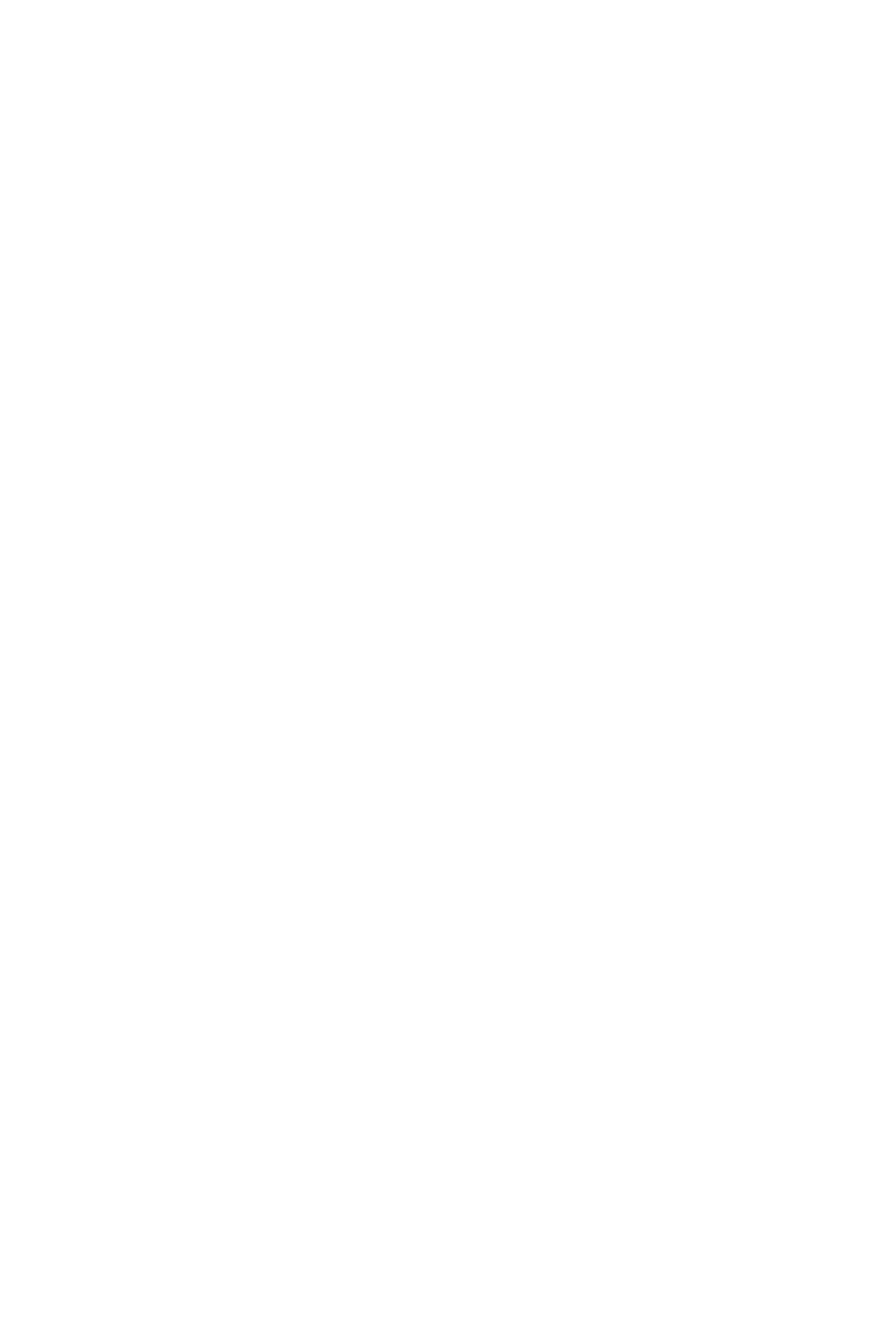
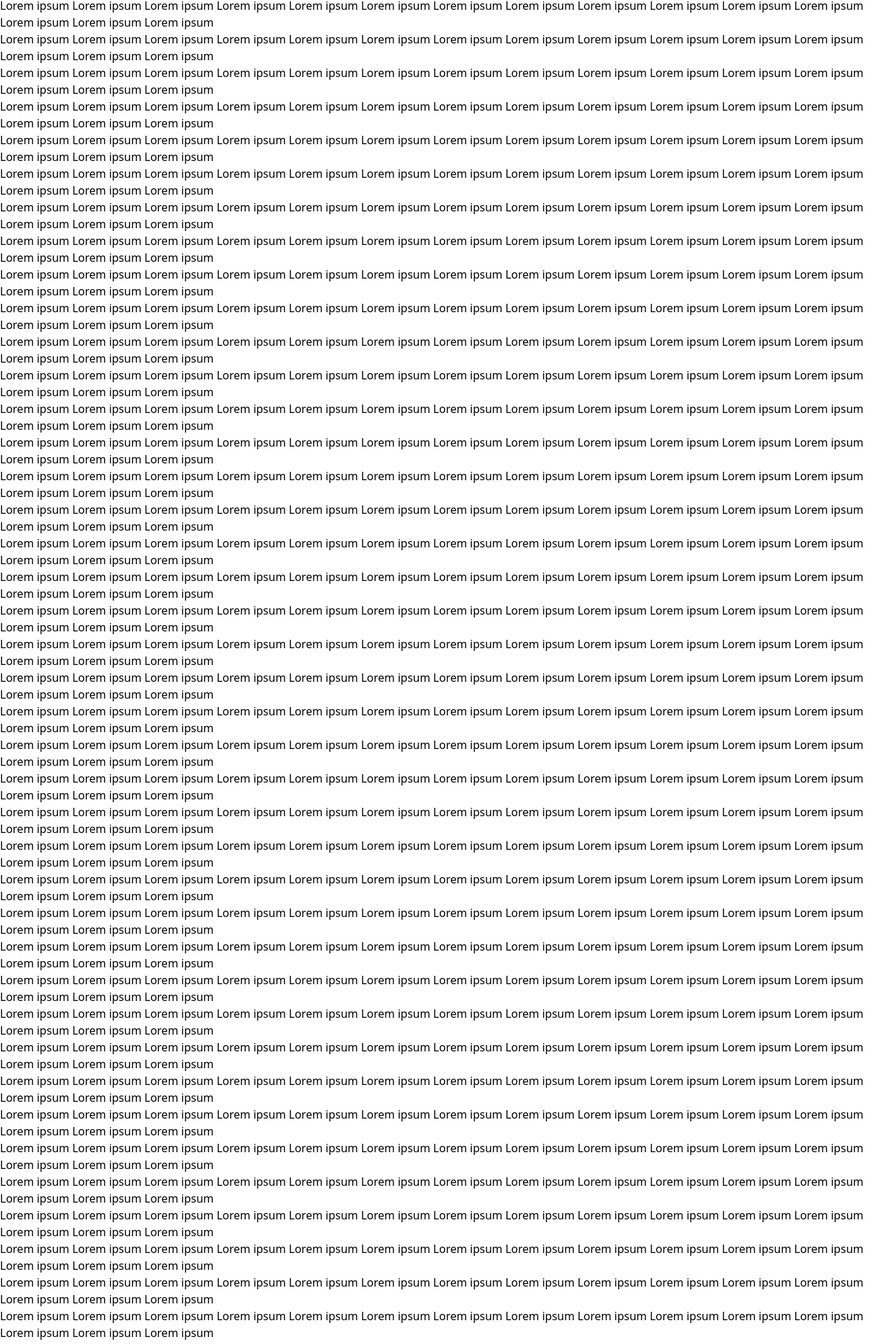
Before and after one commit to khianvictorycalderon/Exponentium-Construction, a React (Vite) app: page / in a window 1280 px wide. Shown: the part 852-2772 px from the top of the page at 70% size. Before the commit the page ends 800 px from the top, so only its background shows below. Built offline with nearby package versions, Linux system fonts and the light colour scheme.

Commit message:
Added temporary lorem + Updated hero

```diff
--- a/src/App.tsx
+++ b/src/App.tsx
@@ -7,52 +7,69 @@ import { FiCreditCard } from "react-icons/fi";
 import { NavBarDivClassname, NavBarButton } from "./component/navbar-button";
 import { Hero } from "./component/hero";
 import { BaseText } from "./component/typography";
+import { useOnScrollAt } from "./utility/scroll-detection";
+import { useState } from "react";
+import { slideToID } from "./utility/slide-to-section";
 
 export default function App() {
+
+  const [navbarBG, setNavbarBG] = useState<string>("bg-transparent");
+  useOnScrollAt(
+    "hero-section",
+    () => setNavbarBG("lg:bg-transparent bg-slate-700"),
+    () => setNavbarBG("bg-slate-700")
+  );
+
+  // Section IDs
+  const sectionIDs = {
+    hero: "hero-section"
+  }
+
   return (
     <>
 
       <NavBar
-        className="bg-transparent text-white"
+        className={`${navbarBG} text-white`}
         image="icons/exponentium-construction.png"
         title="Exponentium"
         buttonsAlignment="right"
         buttons={[
           {
             label: <NavBarButton><><CiHome size={32} strokeWidth={1.25}/>Home</></NavBarButton>,
-            action: () => alert("Clicked Home"),
+            action: () => slideToID(sectionIDs.hero),
             className: NavBarDivClassname
           },
           {
             label: <NavBarButton><><CiSettings size={32} strokeWidth={0.6}/>Services</></NavBarButton>,
-            action: () => alert("Clicked Services"),
+            action: () => slideToID(""),
             className: NavBarDivClassname
           },
           {
             label: <NavBarButton><><CiCircleInfo  size={32} strokeWidth={0.8}/>About</></NavBarButton>,
-            action: () => alert("Clicked About"),
+            action: () => slideToID(""),
             className: NavBarDivClassname
           },
           {
             label: <NavBarButton><><FiBriefcase  size={32} strokeWidth={1.6}/>Projects</></NavBarButton>,
-            action: () => alert("Clicked Projects"),
+            action: () => slideToID(""),
             className: NavBarDivClassname
           },
           {
             label: <NavBarButton><><FiCreditCard  size={32} strokeWidth={1.8}/>Certificates</></NavBarButton>,
-            action: () => alert("Clicked Certificates"),
+            action: () => slideToID(""),
             className: NavBarDivClassname
           },
         ]}
       />
 
+      <div id={sectionIDs.hero}>
         <Hero
           background="linear-gradient(135deg, #FFA600, #FF3B05)"
           heading="Building the Future"
           subheading="We shape cities and strengthen communities through innovative construction solutions."
           cta_buttons={[
             <button
-            onClick={() => alert("Clicked Contact Us!")}
+              onClick={() => slideToID("")}
               className="bg-purple-800 hover:bg-purple-700 text-white px-6 py-3 rounded w-full duration-300 transition cursor-pointer"
               >
               <BaseText className="text-white font-semibold">Contact Us</BaseText>
@@ -61,6 +78,139 @@ export default function App() {
           logo="images/hero/Construction-Workers.png"
           dark_cover_opacity={0}
         />
+      </div>
+
+      {/* Below are temporary lorem ipsum sections */}
+      <p>
+        Lorem ipsum Lorem ipsum Lorem ipsum Lorem ipsum Lorem ipsum Lorem ipsum Lorem ipsum Lorem ipsum Lorem ipsum Lorem ipsum Lorem ipsum Lorem ipsum Lorem ipsum Lorem ipsum Lorem ipsum
+      </p>
+      <p>
+        Lorem ipsum Lorem ipsum Lorem ipsum Lorem ipsum Lorem ipsum Lorem ipsum Lorem ipsum Lorem ipsum Lorem ipsum Lorem ipsum Lorem ipsum Lorem ipsum Lorem ipsum Lorem ipsum Lorem ipsum
+      </p>
+      <p>
+        Lorem ipsum Lorem ipsum Lorem ipsum Lorem ipsum Lorem ipsum Lorem ipsum Lorem ipsum Lorem ipsum Lorem ipsum Lorem ipsum Lorem ipsum Lorem ipsum Lorem ipsum Lorem ipsum Lorem ipsum
+      </p>
+      <p>
+        Lorem ipsum Lorem ipsum Lorem ipsum Lorem ipsum Lorem ipsum Lorem ipsum Lorem ipsum Lorem ipsum Lorem ipsum Lorem ipsum Lorem ipsum Lorem ipsum Lorem ipsum Lorem ipsum Lorem ipsum
+      </p>
+      <p>
+        Lorem ipsum Lorem ipsum Lorem ipsum Lorem ipsum Lorem ipsum Lorem ipsum Lorem ipsum Lorem ipsum Lorem ipsum Lorem ipsum Lorem ipsum Lorem ipsum Lorem ipsum Lorem ipsum Lorem ipsum
+      </p>
+      <p>
+        Lorem ipsum Lorem ipsum Lorem ipsum Lorem ipsum Lorem ipsum Lorem ipsum Lorem ipsum Lorem ipsum Lorem ipsum Lorem ipsum Lorem ipsum Lorem ipsum Lorem ipsum Lorem ipsum Lorem ipsum
+      </p>
+      <p>
+        Lorem ipsum Lorem ipsum Lorem ipsum Lorem ipsum Lorem ipsum Lorem ipsum Lorem ipsum Lorem ipsum Lorem ipsum Lorem ipsum Lorem ipsum Lorem ipsum Lorem ipsum Lorem ipsum Lorem ipsum
+      </p>
+      <p>
+        Lorem ipsum Lorem ipsum Lorem ipsum Lorem ipsum Lorem ipsum Lorem ipsum Lorem ipsum Lorem ipsum Lorem ipsum Lorem ipsum Lorem ipsum Lorem ipsum Lorem ipsum Lorem ipsum Lorem ipsum
+      </p>
+      <p>
+        Lorem ipsum Lorem ipsum Lorem ipsum Lorem ipsum Lorem ipsum Lorem ipsum Lorem ipsum Lorem ipsum Lorem ipsum Lorem ipsum Lorem ipsum Lorem ipsum Lorem ipsum Lorem ipsum Lorem ipsum
+      </p>
+      <p>
+        Lorem ipsum Lorem ipsum Lorem ipsum Lorem ipsum Lorem ipsum Lorem ipsum Lorem ipsum Lorem ipsum Lorem ipsum Lorem ipsum Lorem ipsum Lorem ipsum Lorem ipsum Lorem ipsum Lorem ipsum
+      </p>
+      <p>
+        Lorem ipsum Lorem ipsum Lorem ipsum Lorem ipsum Lorem ipsum Lorem ipsum Lorem ipsum Lorem ipsum Lorem ipsum Lorem ipsum Lorem ipsum Lorem ipsum Lorem ipsum Lorem ipsum Lorem ipsum
+      </p>
+      <p>
+        Lorem ipsum Lorem ipsum Lorem ipsum Lorem ipsum Lorem ipsum Lorem ipsum Lorem ipsum Lorem ipsum Lorem ipsum Lorem ipsum Lorem ipsum Lorem ipsum Lorem ipsum Lorem ipsum Lorem ipsum
+      </p>
+      <p>
+        Lorem ipsum Lorem ipsum Lorem ipsum Lorem ipsum Lorem ipsum Lorem ipsum Lorem ipsum Lorem ipsum Lorem ipsum Lorem ipsum Lorem ipsum Lorem ipsum Lorem ipsum Lorem ipsum Lorem ipsum
+      </p>
+      <p>
+        Lorem ipsum Lorem ipsum Lorem ipsum Lorem ipsum Lorem ipsum Lorem ipsum Lorem ipsum Lorem ipsum Lorem ipsum Lorem ipsum Lorem ipsum Lorem ipsum Lorem ipsum Lorem ipsum Lorem ipsum
+      </p>
+      <p>
+        Lorem ipsum Lorem ipsum Lorem ipsum Lorem ipsum Lorem ipsum Lorem ipsum Lorem ipsum Lorem ipsum Lorem ipsum Lorem ipsum Lorem ipsum Lorem ipsum Lorem ipsum Lorem ipsum Lorem ipsum
+      </p>
+      <p>
+        Lorem ipsum Lorem ipsum Lorem ipsum Lorem ipsum Lorem ipsum Lorem ipsum Lorem ipsum Lorem ipsum Lorem ipsum Lorem ipsum Lorem ipsum Lorem ipsum Lorem ipsum Lorem ipsum Lorem ipsum
+      </p>
+      <p>
+        Lorem ipsum Lorem ipsum Lorem ipsum Lorem ipsum Lorem ipsum Lorem ipsum Lorem ipsum Lorem ipsum Lorem ipsum Lorem ipsum Lorem ipsum Lorem ipsum Lorem ipsum Lorem ipsum Lorem ipsum
+      </p>
+      <p>
+        Lorem ipsum Lorem ipsum Lorem ipsum Lorem ipsum Lorem ipsum Lorem ipsum Lorem ipsum Lorem ipsum Lorem ipsum Lorem ipsum Lorem ipsum Lorem ipsum Lorem ipsum Lorem ipsum Lorem ipsum
+      </p>
+      <p>
+        Lorem ipsum Lorem ipsum Lorem ipsum Lorem ipsum Lorem ipsum Lorem ipsum Lorem ipsum Lorem ipsum Lorem ipsum Lorem ipsum Lorem ipsum Lorem ipsum Lorem ipsum Lorem ipsum Lorem ipsum
+      </p>
+      <p>
+        Lorem ipsum Lorem ipsum Lorem ipsum Lorem ipsum Lorem ipsum Lorem ipsum Lorem ipsum Lorem ipsum Lorem ipsum Lorem ipsum Lorem ipsum Lorem ipsum Lorem ipsum Lorem ipsum Lorem ipsum
+      </p>
+      <p>
+        Lorem ipsum Lorem ipsum Lorem ipsum Lorem ipsum Lorem ipsum Lorem ipsum Lorem ipsum Lorem ipsum Lorem ipsum Lorem ipsum Lorem ipsum Lorem ipsum Lorem ipsum Lorem ipsum Lorem ipsum
+      </p>
+      <p>
+        Lorem ipsum Lorem ipsum Lorem ipsum Lorem ipsum Lorem ipsum Lorem ipsum Lorem ipsum Lorem ipsum Lorem ipsum Lorem ipsum Lorem ipsum Lorem ipsum Lorem ipsum Lorem ipsum Lorem ipsum
+      </p>
+      <p>
+        Lorem ipsum Lorem ipsum Lorem ipsum Lorem ipsum Lorem ipsum Lorem ipsum Lorem ipsum Lorem ipsum Lorem ipsum Lorem ipsum Lorem ipsum Lorem ipsum Lorem ipsum Lorem ipsum Lorem ipsum
+      </p>
+      <p>
+        Lorem ipsum Lorem ipsum Lorem ipsum Lorem ipsum Lorem ipsum Lorem ipsum Lorem ipsum Lorem ipsum Lorem ipsum Lorem ipsum Lorem ipsum Lorem ipsum Lorem ipsum Lorem ipsum Lorem ipsum
+      </p>
+      <p>
+        Lorem ipsum Lorem ipsum Lorem ipsum Lorem ipsum Lorem ipsum Lorem ipsum Lorem ipsum Lorem ipsum Lorem ipsum Lorem ipsum Lorem ipsum Lorem ipsum Lorem ipsum Lorem ipsum Lorem ipsum
+      </p>
+      <p>
+        Lorem ipsum Lorem ipsum Lorem ipsum Lorem ipsum Lorem ipsum Lorem ipsum Lorem ipsum Lorem ipsum Lorem ipsum Lorem ipsum Lorem ipsum Lorem ipsum Lorem ipsum Lorem ipsum Lorem ipsum
+      </p>
+      <p>
+        Lorem ipsum Lorem ipsum Lorem ipsum Lorem ipsum Lorem ipsum Lorem ipsum Lorem ipsum Lorem ipsum Lorem ipsum Lorem ipsum Lorem ipsum Lorem ipsum Lorem ipsum Lorem ipsum Lorem ipsum
+      </p>
+      <p>
+        Lorem ipsum Lorem ipsum Lorem ipsum Lorem ipsum Lorem ipsum Lorem ipsum Lorem ipsum Lorem ipsum Lorem ipsum Lorem ipsum Lorem ipsum Lorem ipsum Lorem ipsum Lorem ipsum Lorem ipsum
+      </p>
+      <p>
+        Lorem ipsum Lorem ipsum Lorem ipsum Lorem ipsum Lorem ipsum Lorem ipsum Lorem ipsum Lorem ipsum Lorem ipsum Lorem ipsum Lorem ipsum Lorem ipsum Lorem ipsum Lorem ipsum Lorem ipsum
+      </p>
+      <p>
+        Lorem ipsum Lorem ipsum Lorem ipsum Lorem ipsum Lorem ipsum Lorem ipsum Lorem ipsum Lorem ipsum Lorem ipsum Lorem ipsum Lorem ipsum Lorem ipsum Lorem ipsum Lorem ipsum Lorem ipsum
+      </p>
+      <p>
+        Lorem ipsum Lorem ipsum Lorem ipsum Lorem ipsum Lorem ipsum Lorem ipsum Lorem ipsum Lorem ipsum Lorem ipsum Lorem ipsum Lorem ipsum Lorem ipsum Lorem ipsum Lorem ipsum Lorem ipsum
+      </p>
+      <p>
+        Lorem ipsum Lorem ipsum Lorem ipsum Lorem ipsum Lorem ipsum Lorem ipsum Lorem ipsum Lorem ipsum Lorem ipsum Lorem ipsum Lorem ipsum Lorem ipsum Lorem ipsum Lorem ipsum Lorem ipsum
+      </p>
+      <p>
+        Lorem ipsum Lorem ipsum Lorem ipsum Lorem ipsum Lorem ipsum Lorem ipsum Lorem ipsum Lorem ipsum Lorem ipsum Lorem ipsum Lorem ipsum Lorem ipsum Lorem ipsum Lorem ipsum Lorem ipsum
+      </p>
+      <p>
+        Lorem ipsum Lorem ipsum Lorem ipsum Lorem ipsum Lorem ipsum Lorem ipsum Lorem ipsum Lorem ipsum Lorem ipsum Lorem ipsum Lorem ipsum Lorem ipsum Lorem ipsum Lorem ipsum Lorem ipsum
+      </p>
+      <p>
+        Lorem ipsum Lorem ipsum Lorem ipsum Lorem ipsum Lorem ipsum Lorem ipsum Lorem ipsum Lorem ipsum Lorem ipsum Lorem ipsum Lorem ipsum Lorem ipsum Lorem ipsum Lorem ipsum Lorem ipsum
+      </p>
+      <p>
+        Lorem ipsum Lorem ipsum Lorem ipsum Lorem ipsum Lorem ipsum Lorem ipsum Lorem ipsum Lorem ipsum Lorem ipsum Lorem ipsum Lorem ipsum Lorem ipsum Lorem ipsum Lorem ipsum Lorem ipsum
+      </p>
+      <p>
+        Lorem ipsum Lorem ipsum Lorem ipsum Lorem ipsum Lorem ipsum Lorem ipsum Lorem ipsum Lorem ipsum Lorem ipsum Lorem ipsum Lorem ipsum Lorem ipsum Lorem ipsum Lorem ipsum Lorem ipsum
+      </p>
+      <p>
+        Lorem ipsum Lorem ipsum Lorem ipsum Lorem ipsum Lorem ipsum Lorem ipsum Lorem ipsum Lorem ipsum Lorem ipsum Lorem ipsum Lorem ipsum Lorem ipsum Lorem ipsum Lorem ipsum Lorem ipsum
+      </p>
+      <p>
+        Lorem ipsum Lorem ipsum Lorem ipsum Lorem ipsum Lorem ipsum Lorem ipsum Lorem ipsum Lorem ipsum Lorem ipsum Lorem ipsum Lorem ipsum Lorem ipsum Lorem ipsum Lorem ipsum Lorem ipsum
+      </p>
+      <p>
+        Lorem ipsum Lorem ipsum Lorem ipsum Lorem ipsum Lorem ipsum Lorem ipsum Lorem ipsum Lorem ipsum Lorem ipsum Lorem ipsum Lorem ipsum Lorem ipsum Lorem ipsum Lorem ipsum Lorem ipsum
+      </p>
+      <p>
+        Lorem ipsum Lorem ipsum Lorem ipsum Lorem ipsum Lorem ipsum Lorem ipsum Lorem ipsum Lorem ipsum Lorem ipsum Lorem ipsum Lorem ipsum Lorem ipsum Lorem ipsum Lorem ipsum Lorem ipsum
+      </p>
+      <p>
+        Lorem ipsum Lorem ipsum Lorem ipsum Lorem ipsum Lorem ipsum Lorem ipsum Lorem ipsum Lorem ipsum Lorem ipsum Lorem ipsum Lorem ipsum Lorem ipsum Lorem ipsum Lorem ipsum Lorem ipsum
+      </p>
+      <p>
+        Lorem ipsum Lorem ipsum Lorem ipsum Lorem ipsum Lorem ipsum Lorem ipsum Lorem ipsum Lorem ipsum Lorem ipsum Lorem ipsum Lorem ipsum Lorem ipsum Lorem ipsum Lorem ipsum Lorem ipsum
+      </p>
+
 
     </>
   )
```
Lines whose indentation alone changed are shown as unchanged.
